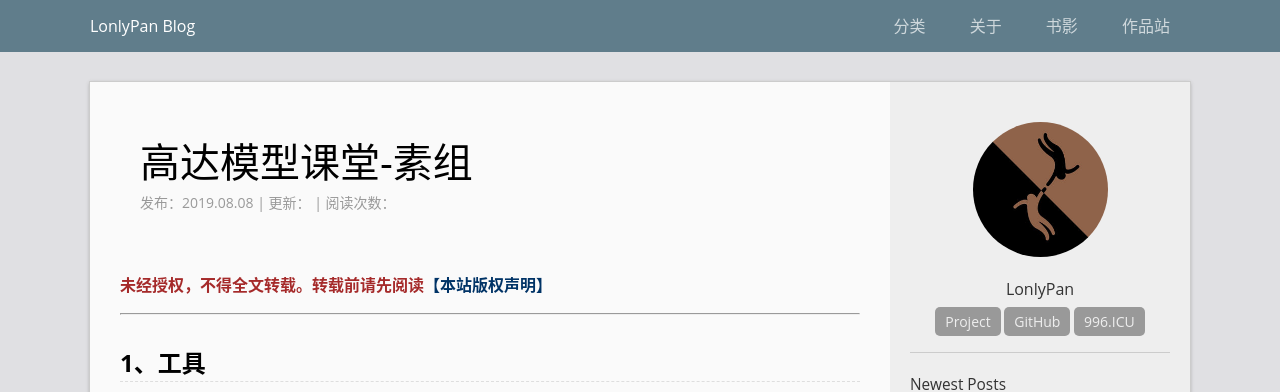
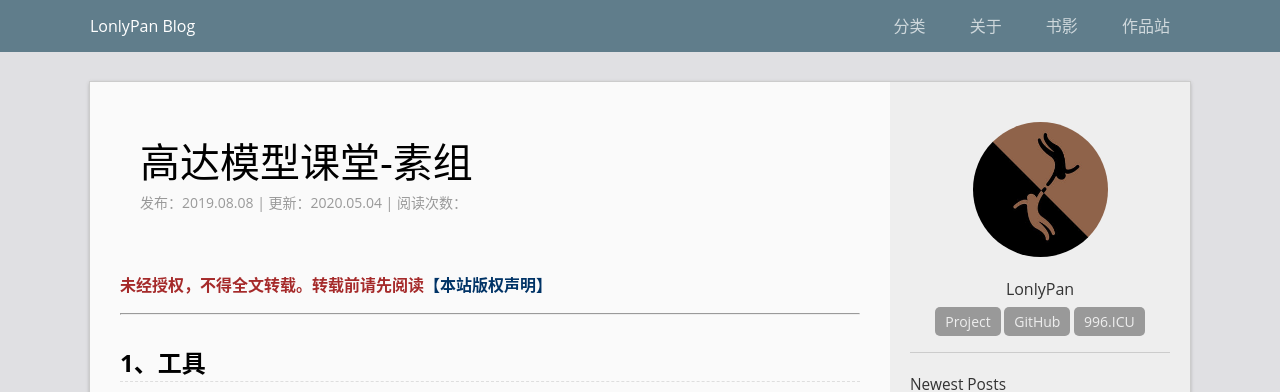
Before and after one commit to LonlyStack/LonlyPan.github.io, a Jekyll site: the page built from _posts/2019-08-08-高达模型课堂-素组.md, in a window 1280 px wide and 900 px high. Shown: the top 392 px of the window. Built offline with Jekyll 4.4.1, drawn with Linux system fonts in a browser that asks for light colours; comment, search, counter and statistics services are not loaded.

Commit message:
修改文件: _posts/2019-08-08-高达模型课堂-素组.md

```diff
--- a/_posts/2019-08-08-高达模型课堂-素组.md
+++ b/_posts/2019-08-08-高达模型课堂-素组.md
@@ -3,7 +3,8 @@ layout: post
 show_title:    "高达模型课堂-素组"
 title:    "2019-8-8-高达模型课堂-素组"
 date:   2019-8-8  22:3
-categories: 随笔
+last_modified_at:  2020-05-04
+categories: zothers
 ---
 
 ## 1、工具
```
